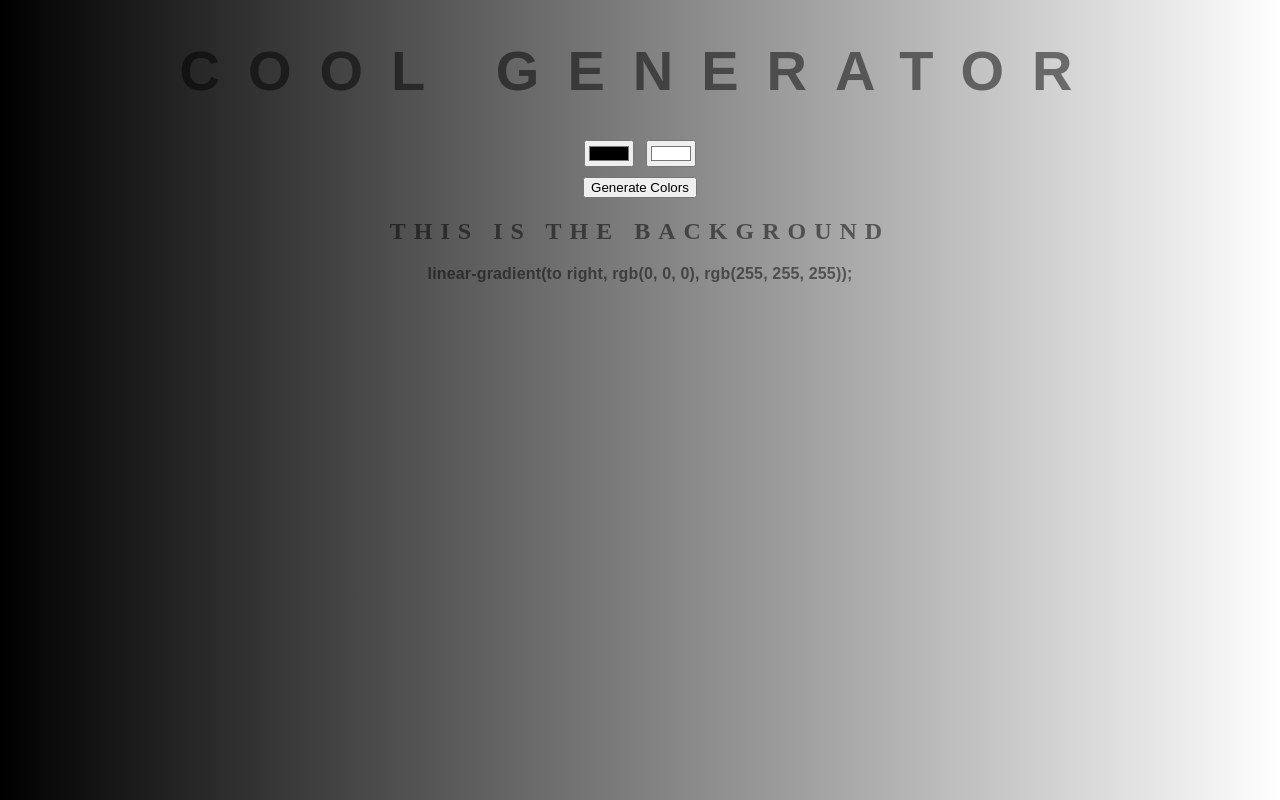
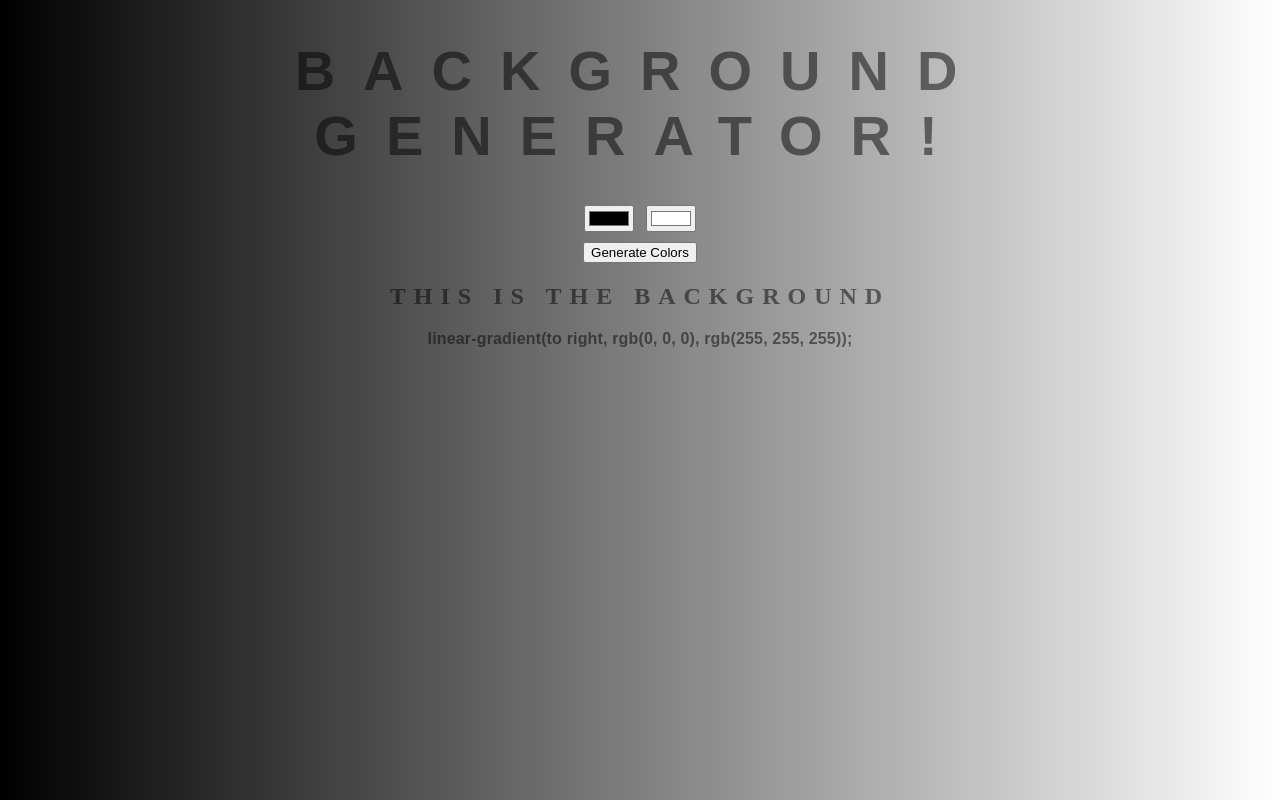
Before and after one commit to adrianb0496/background-generator, a plain HTML site: page index.html in a window 1280 px wide. Drawn offline with Linux system fonts and the light colour scheme.

Commit message:
added ! in title

```diff
--- a/index.html
+++ b/index.html
@@ -7,7 +7,7 @@
 	<link rel="stylesheet" type="text/css" href="style.css">
 </head>
 <body id="gradient">
-	<h1>COOL Generator</h1>
+	<h1>Background Generator!</h1>
 	<input oninput="setGradient()" class="color1" type="color" name="color1" value="#000000">
 	<input oninput="setGradient()" class="color2" type="color" name="color2" value="#ffffff"><br>
 	<button onclick="buttonNumbers()" id="random">Generate Colors</button>
```
